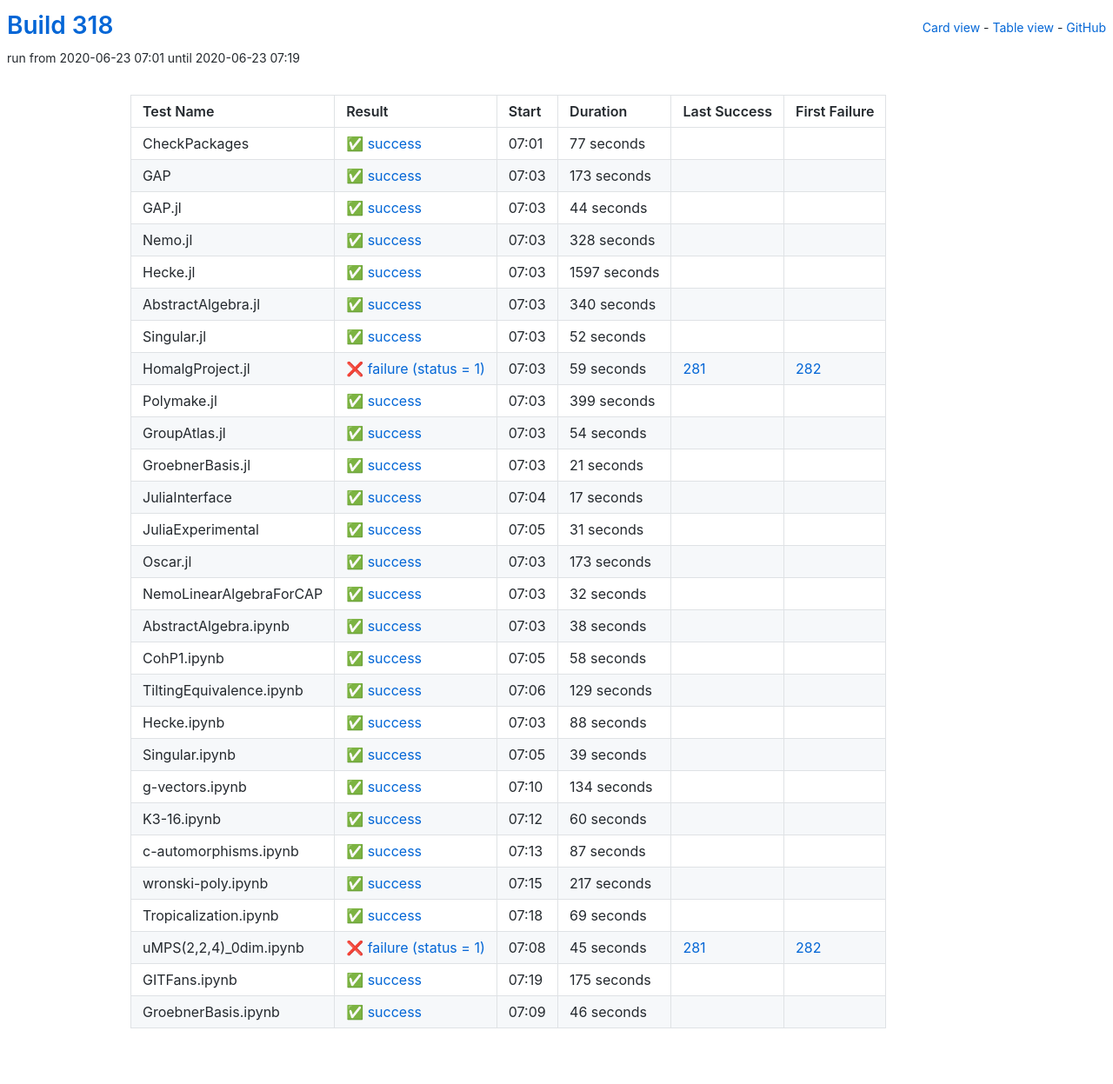
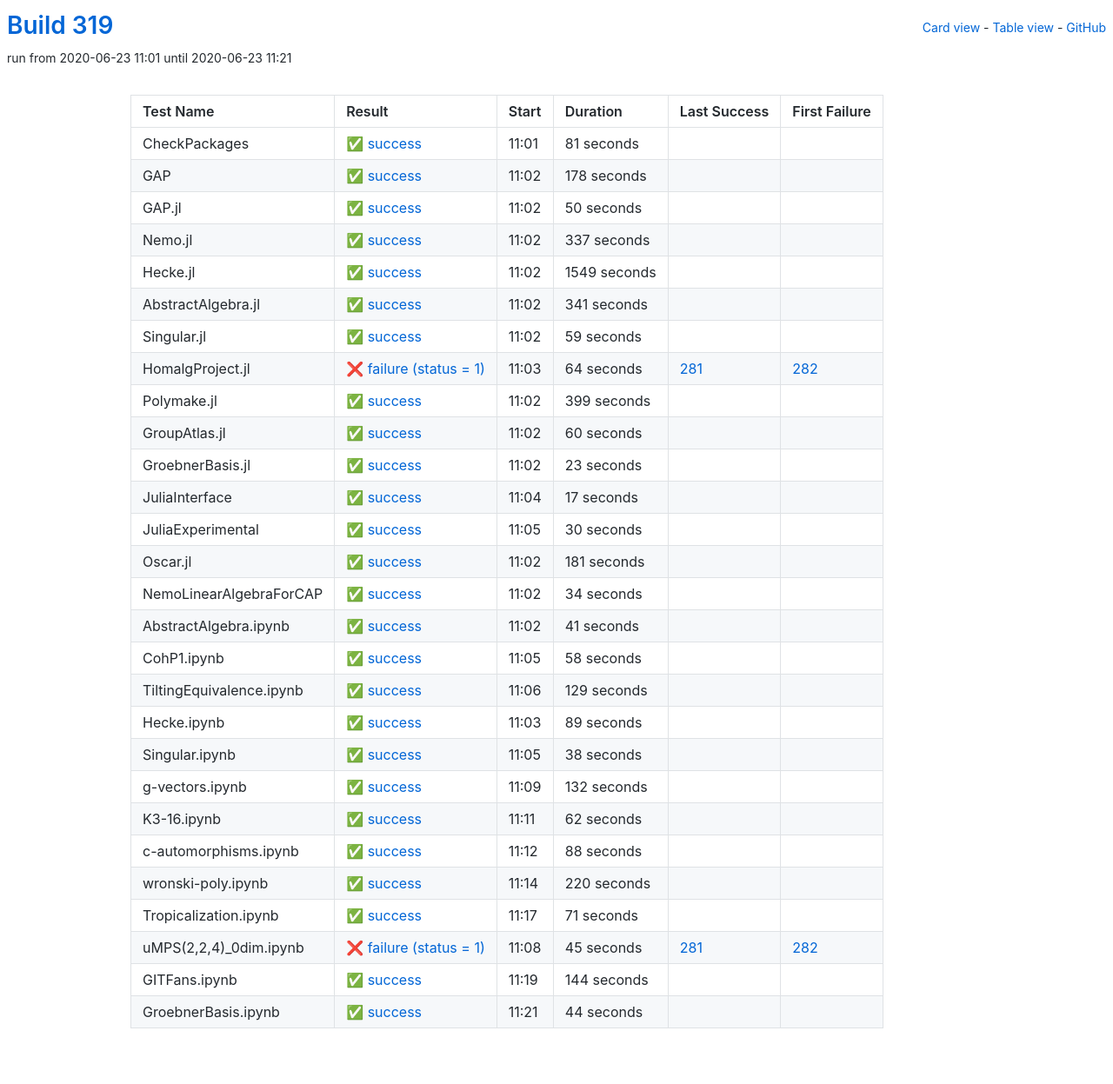
Before and after one commit to oscar-system/oscar-ci-status-stable, a Jekyll site: the page built from table.html, in a window 1280 px wide. Shown: the whole page at 87% size. Built offline with Jekyll 4.4.1, drawn with Linux system fonts in a browser that asks for light colours.

Commit message:
Build #319

```diff
--- a/_data/ci.yml
+++ b/_data/ci.yml
@@ -1,6 +1,6 @@
 ---
-build: 318
-build_url: https://oscarci.mathematik.uni-kl.de/job/oscar-stable/318/
+build: 319
+build_url: https://oscarci.mathematik.uni-kl.de/job/oscar-stable/319/
 job: oscar-stable
 organization: oscar-system
 repo: oscar-ci-status-stable
@@ -8,104 +8,104 @@ repourl: https://github.com/oscar-system/oscar-ci-status-stable
 tests:
 - name: CheckPackages
   id: checkpackages
-  log: https://oscarci.mathematik.uni-kl.de/job/oscar-stable/318/artifact/logs/build-318/CheckPackages.log
-  start: 2020-06-23 07:01
+  log: https://oscarci.mathematik.uni-kl.de/job/oscar-stable/319/artifact/logs/build-319/CheckPackages.log
+  start: 2020-06-23 11:01
   success: true
   exitcode: 0
   status: success
-  duration: 77
+  duration: 81
   last_success: false
   last_success_url:
   first_failure: false
   first_failure_url:
 - name: GAP
   id: gap
-  log: https://oscarci.mathematik.uni-kl.de/job/oscar-stable/318/artifact/logs/build-318/GAP.log
-  start: 2020-06-23 07:03
+  log: https://oscarci.mathematik.uni-kl.de/job/oscar-stable/319/artifact/logs/build-319/GAP.log
+  start: 2020-06-23 11:02
   success: true
   exitcode: 0
   status: success
-  duration: 173
+  duration: 178
   last_success: false
   last_success_url:
   first_failure: false
   first_failure_url:
 - name: GAP.jl
   id: gap-jl
-  log: https://oscarci.mathematik.uni-kl.de/job/oscar-stable/318/artifact/logs/build-318/GAP.jl.log
-  start: 2020-06-23 07:03
+  log: https://oscarci.mathematik.uni-kl.de/job/oscar-stable/319/artifact/logs/build-319/GAP.jl.log
+  start: 2020-06-23 11:02
   success: true
   exitcode: 0
   status: success
-  duration: 44
+  duration: 50
   last_success: false
   last_success_url:
   first_failure: false
   first_failure_url:
 - name: Nemo.jl
   id: nemo-jl
-  log: https://oscarci.mathematik.uni-kl.de/job/oscar-stable/318/artifact/logs/build-318/Nemo.jl.log
-  start: 2020-06-23 07:03
+  log: https://oscarci.mathematik.uni-kl.de/job/oscar-stable/319/artifact/logs/build-319/Nemo.jl.log
+  start: 2020-06-23 11:02
   success: true
   exitcode: 0
   status: success
-  duration: 328
+  duration: 337
   last_success: false
   last_success_url:
   first_failure: false
   first_failure_url:
 - name: Hecke.jl
   id: hecke-jl
-  log: https://oscarci.mathematik.uni-kl.de/job/oscar-stable/318/artifact/logs/build-318/Hecke.jl.log
-  start: 2020-06-23 07:03
+  log: https://oscarci.mathematik.uni-kl.de/job/oscar-stable/319/artifact/logs/build-319/Hecke.jl.log
+  start: 2020-06-23 11:02
   success: true
   exitcode: 0
   status: success
-  duration: 1597
+  duration: 1549
   last_success: false
   last_success_url:
   first_failure: false
   first_failure_url:
 - name: AbstractAlgebra.jl
   id: abstractalgebra-jl
-  log: https://oscarci.mathematik.uni-kl.de/job/oscar-stable/318/artifact/logs/build-318/AbstractAlgebra.jl.log
-  start: 2020-06-23 07:03
+  log: https://oscarci.mathematik.uni-kl.de/job/oscar-stable/319/artifact/logs/build-319/AbstractAlgebra.jl.log
+  start: 2020-06-23 11:02
   success: true
   exitcode: 0
   status: success
-  duration: 340
+  duration: 341
   last_success: false
   last_success_url:
   first_failure: false
   first_failure_url:
 - name: Singular.jl
   id: singular-jl
-  log: https://oscarci.mathematik.uni-kl.de/job/oscar-stable/318/artifact/logs/build-318/Singular.jl.log
-  start: 2020-06-23 07:03
+  log: https://oscarci.mathematik.uni-kl.de/job/oscar-stable/319/artifact/logs/build-319/Singular.jl.log
+  start: 2020-06-23 11:02
   success: true
   exitcode: 0
   status: success
-  duration: 52
+  duration: 59
   last_success: false
   last_success_url:
   first_failure: false
   first_failure_url:
 - name: HomalgProject.jl
   id: homalgproject-jl
-  log: https://oscarci.mathematik.uni-kl.de/job/oscar-stable/318/artifact/logs/build-318/HomalgProject.jl.log
-  start: 2020-06-23 07:03
+  log: https://oscarci.mathematik.uni-kl.de/job/oscar-stable/319/artifact/logs/build-319/HomalgProject.jl.log
+  start: 2020-06-23 11:03
   success: false
   exitcode: 1
   status: failure
-  duration: 59
+  duration: 64
   last_success: 281
   last_success_url: https://oscarci.mathematik.uni-kl.de/job/oscar-stable/281/
   first_failure: 282
   first_failure_url: https://oscarci.mathematik.uni-kl.de/job/oscar-stable/282/
 - name: Polymake.jl
   id: polymake-jl
-  log: https://oscarci.mathematik.uni-kl.de/job/oscar-stable/318/artifact/logs/build-318/Polymake.jl.log
-  start: 2020-06-23 07:03
+  log: https://oscarci.mathematik.uni-kl.de/job/oscar-stable/319/artifact/logs/build-319/Polymake.jl.log
+  start: 2020-06-23 11:02
   success: true
   exitcode: 0
   status: success
@@ -116,32 +116,32 @@ tests:
   first_failure_url:
 - name: GroupAtlas.jl
   id: groupatlas-jl
-  log: https://oscarci.mathematik.uni-kl.de/job/oscar-stable/318/artifact/logs/build-318/GroupAtlas.jl.log
-  start: 2020-06-23 07:03
+  log: https://oscarci.mathematik.uni-kl.de/job/oscar-stable/319/artifact/logs/build-319/GroupAtlas.jl.log
+  start: 2020-06-23 11:02
   success: true
   exitcode: 0
   status: success
-  duration: 54
+  duration: 60
   last_success: false
   last_success_url:
   first_failure: false
   first_failure_url:
 - name: GroebnerBasis.jl
   id: groebnerbasis-jl
-  log: https://oscarci.mathematik.uni-kl.de/job/oscar-stable/318/artifact/logs/build-318/GroebnerBasis.jl.log
-  start: 2020-06-23 07:03
+  log: https://oscarci.mathematik.uni-kl.de/job/oscar-stable/319/artifact/logs/build-319/GroebnerBasis.jl.log
+  start: 2020-06-23 11:02
   success: true
   exitcode: 0
   status: success
-  duration: 21
+  duration: 23
   last_success: false
   last_success_url:
   first_failure: false
   first_failure_url:
 - name: JuliaInterface
   id: juliainterface
-  log: https://oscarci.mathematik.uni-kl.de/job/oscar-stable/318/artifact/logs/build-318/JuliaInterface.log
-  start: 2020-06-23 07:04
+  log: https://oscarci.mathematik.uni-kl.de/job/oscar-stable/319/artifact/logs/build-319/JuliaInterface.log
+  start: 2020-06-23 11:04
   success: true
   exitcode: 0
   status: success
@@ -152,56 +152,56 @@ tests:
   first_failure_url:
 - name: JuliaExperimental
   id: juliaexperimental
-  log: https://oscarci.mathematik.uni-kl.de/job/oscar-stable/318/artifact/logs/build-318/JuliaExperimental.log
-  start: 2020-06-23 07:05
+  log: https://oscarci.mathematik.uni-kl.de/job/oscar-stable/319/artifact/logs/build-319/JuliaExperimental.log
+  start: 2020-06-23 11:05
   success: true
   exitcode: 0
   status: success
-  duration: 31
+  duration: 30
   last_success: false
   last_success_url:
   first_failure: false
   first_failure_url:
 - name: Oscar.jl
   id: oscar-jl
-  log: https://oscarci.mathematik.uni-kl.de/job/oscar-stable/318/artifact/logs/build-318/Oscar.jl.log
-  start: 2020-06-23 07:03
+  log: https://oscarci.mathematik.uni-kl.de/job/oscar-stable/319/artifact/logs/build-319/Oscar.jl.log
+  start: 2020-06-23 11:02
   success: true
   exitcode: 0
   status: success
-  duration: 173
+  duration: 181
   last_success: false
   last_success_url:
   first_failure: false
   first_failure_url:
 - name: NemoLinearAlgebraForCAP
   id: nemolinearalgebraforcap
-  log: https://oscarci.mathematik.uni-kl.de/job/oscar-stable/318/artifact/logs/build-318/NemoLinearAlgebraForCAP.log
-  start: 2020-06-23 07:03
+  log: https://oscarci.mathematik.uni-kl.de/job/oscar-stable/319/artifact/logs/build-319/NemoLinearAlgebraForCAP.log
+  start: 2020-06-23 11:02
   success: true
   exitcode: 0
   status: success
-  duration: 32
+  duration: 34
   last_success: false
   last_success_url:
   first_failure: false
   first_failure_url:
 - name: AbstractAlgebra.ipynb
   id: abstractalgebra-ipynb
-  log: https://oscarci.mathematik.uni-kl.de/job/oscar-stable/318/artifact/logs/build-318/AbstractAlgebra.ipynb.log
-  start: 2020-06-23 07:03
+  log: https://oscarci.mathematik.uni-kl.de/job/oscar-stable/319/artifact/logs/build-319/AbstractAlgebra.ipynb.log
+  start: 2020-06-23 11:02
   success: true
   exitcode: 0
   status: success
-  duration: 38
+  duration: 41
   last_success: false
   last_success_url:
   first_failure: false
   first_failure_url:
 - name: CohP1.ipynb
   id: cohp1-ipynb
-  log: https://oscarci.mathematik.uni-kl.de/job/oscar-stable/318/artifact/logs/build-318/CohP1.ipynb.log
-  start: 2020-06-23 07:05
+  log: https://oscarci.mathematik.uni-kl.de/job/oscar-stable/319/artifact/logs/build-319/CohP1.ipynb.log
+  start: 2020-06-23 11:05
   success: true
   exitcode: 0
   status: success
@@ -212,8 +212,8 @@ tests:
   first_failure_url:
 - name: TiltingEquivalence.ipynb
   id: tiltingequivalence-ipynb
-  log: https://oscarci.mathematik.uni-kl.de/job/oscar-stable/318/artifact/logs/build-318/TiltingEquivalence.ipynb.log
-  start: 2020-06-23 07:06
+  log: https://oscarci.mathematik.uni-kl.de/job/oscar-stable/319/artifact/logs/build-319/TiltingEquivalence.ipynb.log
+  start: 2020-06-23 11:06
   success: true
   exitcode: 0
   status: success
@@ -224,8 +224,56 @@ tests:
   first_failure_url:
 - name: Hecke.ipynb
   id: hecke-ipynb
-  log: https://oscarci.mathematik.uni-kl.de/job/oscar-stable/318/artifact/logs/build-318/Hecke.ipynb.log
-  start: 2020-06-23 07:03
+  log: https://oscarci.mathematik.uni-kl.de/job/oscar-stable/319/artifact/logs/build-319/Hecke.ipynb.log
+  start: 2020-06-23 11:03
+  success: true
+  exitcode: 0
+  status: success
+  duration: 89
+  last_success: false
+  last_success_url:
+  first_failure: false
+  first_failure_url:
+- name: Singular.ipynb
+  id: singular-ipynb
+  log: https://oscarci.mathematik.uni-kl.de/job/oscar-stable/319/artifact/logs/build-319/Singular.ipynb.log
+  start: 2020-06-23 11:05
+  success: true
+  exitcode: 0
+  status: success
+  duration: 38
+  last_success: false
+  last_success_url:
+  first_failure: false
+  first_failure_url:
+- name: g-vectors.ipynb
+  id: g-vectors-ipynb
+  log: https://oscarci.mathematik.uni-kl.de/job/oscar-stable/319/artifact/logs/build-319/g-vectors.ipynb.log
+  start: 2020-06-23 11:09
+  success: true
+  exitcode: 0
+  status: success
+  duration: 132
+  last_success: false
+  last_success_url:
+  first_failure: false
+  first_failure_url:
+- name: K3-16.ipynb
+  id: k3-16-ipynb
+  log: https://oscarci.mathematik.uni-kl.de/job/oscar-stable/319/artifact/logs/build-319/K3-16.ipynb.log
+  start: 2020-06-23 11:11
+  success: true
+  exitcode: 0
+  status: success
+  duration: 62
+  last_success: false
+  last_success_url:
+  first_failure: false
+  first_failure_url:
+- name: c-automorphisms.ipynb
+  id: c-automorphisms-ipynb
+  log: https://oscarci.mathematik.uni-kl.de/job/oscar-stable/319/artifact/logs/build-319/c-automorphisms.ipynb.log
+  start: 2020-06-23 11:12
   success: true
   exitcode: 0
   status: success
@@ -234,82 +282,34 @@ tests:
   last_success_url:
   first_failure: false
   first_failure_url:
-- name: Singular.ipynb
-  id: singular-ipynb
-  log: https://oscarci.mathematik.uni-kl.de/job/oscar-stable/318/artifact/logs/build-318/Singular.ipynb.log
-  start: 2020-06-23 07:05
+- name: wronski-poly.ipynb
+  id: wronski-poly-ipynb
+  log: https://oscarci.mathematik.uni-kl.de/job/oscar-stable/319/artifact/logs/build-319/wronski-poly.ipynb.log
+  start: 2020-06-23 11:14
   success: true
   exitcode: 0
   status: success
-  duration: 39
-  last_success: false
-  last_success_url:
-  first_failure: false
-  first_failure_url:
-- name: g-vectors.ipynb
-  id: g-vectors-ipynb
-  log: https://oscarci.mathematik.uni-kl.de/job/oscar-stable/318/artifact/logs/build-318/g-vectors.ipynb.log
-  start: 2020-06-23 07:10
-  success: true
-  exitcode: 0
-  status: success
-  duration: 134
-  last_success: false
-  last_success_url:
-  first_failure: false
-  first_failure_url:
-- name: K3-16.ipynb
-  id: k3-16-ipynb
-  log: https://oscarci.mathematik.uni-kl.de/job/oscar-stable/318/artifact/logs/build-318/K3-16.ipynb.log
-  start: 2020-06-23 07:12
-  success: true
-  exitcode: 0
-  status: success
-  duration: 60
-  last_success: false
-  last_success_url:
-  first_failure: false
-  first_failure_url:
-- name: c-automorphisms.ipynb
-  id: c-automorphisms-ipynb
-  log: https://oscarci.mathematik.uni-kl.de/job/oscar-stable/318/artifact/logs/build-318/c-automorphisms.ipynb.log
-  start: 2020-06-23 07:13
-  success: true
-  exitcode: 0
-  status: success
-  duration: 87
-  last_success: false
-  last_success_url:
-  first_failure: false
-  first_failure_url:
-- name: wronski-poly.ipynb
-  id: wronski-poly-ipynb
-  log: https://oscarci.mathematik.uni-kl.de/job/oscar-stable/318/artifact/logs/build-318/wronski-poly.ipynb.log
-  start: 2020-06-23 07:15
-  success: true
-  exitcode: 0
-  status: success
-  duration: 217
+  duration: 220
   last_success: false
   last_success_url:
   first_failure: false
   first_failure_url:
 - name: Tropicalization.ipynb
   id: tropicalization-ipynb
-  log: https://oscarci.mathematik.uni-kl.de/job/oscar-stable/318/artifact/logs/build-318/Tropicalization.ipynb.log
-  start: 2020-06-23 07:18
+  log: https://oscarci.mathematik.uni-kl.de/job/oscar-stable/319/artifact/logs/build-319/Tropicalization.ipynb.log
+  start: 2020-06-23 11:17
   success: true
   exitcode: 0
   status: success
-  duration: 69
+  duration: 71
   last_success: false
   last_success_url:
   first_failure: false
   first_failure_url:
 - name: uMPS(2,2,4)_0dim.ipynb
   id: umps-2-2-4-0dim-ipynb
-  log: https://oscarci.mathematik.uni-kl.de/job/oscar-stable/318/artifact/logs/build-318/uMPS-2-2-4-_0dim.ipynb.log
-  start: 2020-06-23 07:08
+  log: https://oscarci.mathematik.uni-kl.de/job/oscar-stable/319/artifact/logs/build-319/uMPS-2-2-4-_0dim.ipynb.log
+  start: 2020-06-23 11:08
   success: false
   exitcode: 1
   status: failure
@@ -320,24 +320,24 @@ tests:
   first_failure_url: https://oscarci.mathematik.uni-kl.de/job/oscar-stable/282/
 - name: GITFans.ipynb
   id: gitfans-ipynb
-  log: https://oscarci.mathematik.uni-kl.de/job/oscar-stable/318/artifact/logs/build-318/GITFans.ipynb.log
-  start: 2020-06-23 07:19
+  log: https://oscarci.mathematik.uni-kl.de/job/oscar-stable/319/artifact/logs/build-319/GITFans.ipynb.log
+  start: 2020-06-23 11:19
   success: true
   exitcode: 0
   status: success
-  duration: 175
+  duration: 144
   last_success: false
   last_success_url:
   first_failure: false
   first_failure_url:
 - name: GroebnerBasis.ipynb
   id: groebnerbasis-ipynb
-  log: https://oscarci.mathematik.uni-kl.de/job/oscar-stable/318/artifact/logs/build-318/GroebnerBasis.ipynb.log
-  start: 2020-06-23 07:09
+  log: https://oscarci.mathematik.uni-kl.de/job/oscar-stable/319/artifact/logs/build-319/GroebnerBasis.ipynb.log
+  start: 2020-06-23 11:21
   success: true
   exitcode: 0
   status: success
-  duration: 46
+  duration: 44
   last_success: false
   last_success_url:
   first_failure: false
```
Also changed, not shown: README.md.
